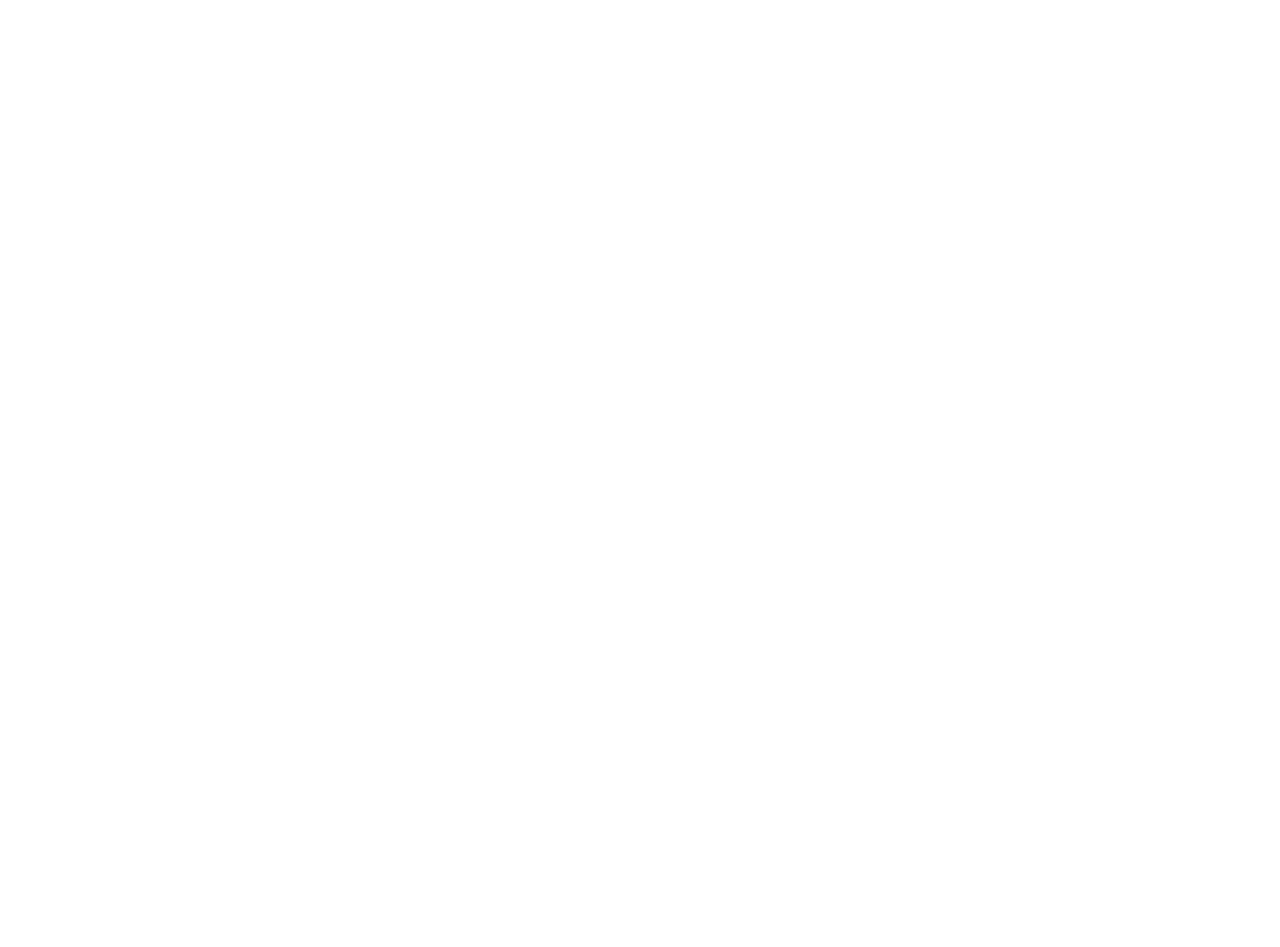
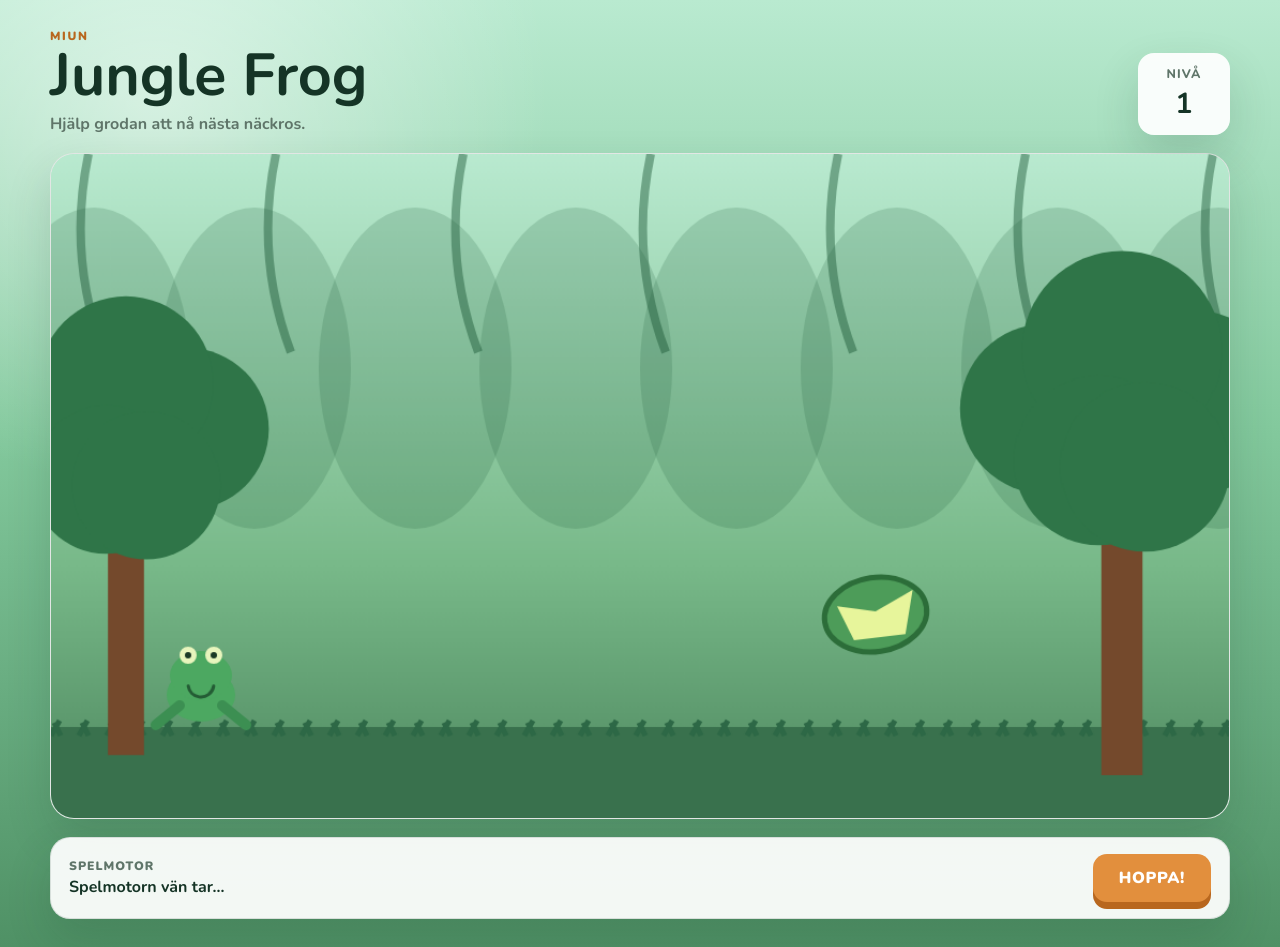
Before and after one commit to eriobe/FrogJump, a plain HTML site: page index.html in a window 1280 px wide. Before the commit the page ends 800 px from the top, so only its background shows below. Drawn offline with nearby package versions, Linux system fonts and the light colour scheme.

Commit message:
Startläge. Grodan kan hoppa

```diff
--- /dev/null
+++ b/css/style.css
@@ -0,0 +1,163 @@
+@import url("https://fonts.googleapis.com/css2?family=Nunito:wght@400;600;700;800;900&display=swap");
+:root {
+  --ink: #153426;
+  --muted: #5f7569;
+  --panel: rgba(255, 255, 255, 0.93);
+  --accent: #e28f3d;
+  --accent-dark: #b8671e;
+  --border: rgba(21, 52, 38, 0.12);
+  --shadow: 0 20px 45px rgba(20, 55, 35, 0.16);
+}
+* {
+  box-sizing: border-box;
+}
+html,
+body {
+  min-height: 100%;
+  margin: 0;
+}
+body {
+  font-family: "Nunito", system-ui, sans-serif;
+  color: var(--ink);
+  background:
+    radial-gradient(
+      circle at 12% 10%,
+      rgba(255, 255, 255, 0.5),
+      transparent 28%
+    ),
+    linear-gradient(180deg, #b9ead0 0%, #83c99d 45%, #4f9165 100%);
+  padding: 28px;
+}
+button {
+  font: inherit;
+}
+.game-shell {
+  width: min(1180px, 100%);
+  margin: 0 auto;
+}
+.topbar {
+  display: flex;
+  align-items: flex-end;
+  justify-content: space-between;
+  gap: 20px;
+  margin-bottom: 18px;
+}
+.eyebrow {
+  margin: 0 0 4px;
+  text-transform: uppercase;
+  letter-spacing: 0.14em;
+  font-size: 0.74rem;
+  font-weight: 900;
+  color: var(--accent-dark);
+}
+h1 {
+  margin: 0;
+  font-size: clamp(2rem, 5vw, 3.7rem);
+  line-height: 0.95;
+}
+.subtitle {
+  margin: 9px 0 0;
+  color: var(--muted);
+  font-size: 1rem;
+  font-weight: 700;
+}
+.level-card {
+  min-width: 92px;
+  padding: 12px 15px;
+  border-radius: 16px;
+  background: var(--panel);
+  box-shadow: var(--shadow);
+  text-align: center;
+}
+.level-card span {
+  display: block;
+  color: var(--muted);
+  font-size: 0.78rem;
+  font-weight: 800;
+  text-transform: uppercase;
+  letter-spacing: 0.08em;
+}
+.level-card strong {
+  display: block;
+  margin-top: 2px;
+  font-size: 1.8rem;
+}
+.game-panel {
+  overflow: hidden;
+  border-radius: 24px;
+  background: #fff;
+  box-shadow: var(--shadow);
+  border: 1px solid var(--border);
+}
+#gameCanvas {
+  display: block;
+  width: 100%;
+  height: auto;
+  aspect-ratio: 1100/620;
+  background: #bfe8cf;
+}
+.controls {
+  display: flex;
+  align-items: center;
+  justify-content: space-between;
+  gap: 20px;
+  margin-top: 18px;
+  padding: 16px 18px;
+  border-radius: 20px;
+  background: var(--panel);
+  box-shadow: var(--shadow);
+  border: 1px solid var(--border);
+}
+.prediction {
+  display: flex;
+  flex-direction: column;
+  gap: 2px;
+  min-width: 0;
+}
+.prediction span {
+  color: var(--muted);
+  font-size: 0.76rem;
+  font-weight: 900;
+  text-transform: uppercase;
+  letter-spacing: 0.08em;
+}
+.prediction strong {
+  font-size: 1rem;
+}
+#jumpButton {
+  border: 0;
+  border-radius: 14px;
+  padding: 13px 26px;
+  background: var(--accent);
+  color: #fff;
+  font-weight: 900;
+  letter-spacing: 0.04em;
+  cursor: pointer;
+  box-shadow: 0 7px 0 var(--accent-dark);
+  transition:
+    transform 0.08s ease,
+    box-shadow 0.08s ease;
+}
+#jumpButton:hover {
+  filter: brightness(1.03);
+}
+#jumpButton:active {
+  transform: translateY(5px);
+  box-shadow: 0 2px 0 var(--accent-dark);
+}
+@media (max-width: 760px) {
+  body {
+    padding: 14px;
+  }
+  .topbar,
+  .controls {
+    align-items: stretch;
+    flex-direction: column;
+  }
+  .level-card {
+    align-self: flex-start;
+  }
+  #jumpButton {
+    width: 100%;
+  }
+}
--- a/index.html
+++ b/index.html
@@ -1,9 +1,40 @@
 <!doctype html>
-<html lang="en">
+<html lang="sv">
   <head>
     <meta charset="UTF-8" />
     <meta name="viewport" content="width=device-width, initial-scale=1.0" />
-    <title>Document</title>
+    <title>Jungle Frog</title>
+    <link rel="stylesheet" href="css/style.css" />
   </head>
-  <body></body>
+  <body>
+    <main class="game-shell">
+      <header class="topbar">
+        <div>
+          <p class="eyebrow">Miun</p>
+          <h1>Jungle Frog</h1>
+          <p class="subtitle">Hjälp grodan att nå nästa näckros.</p>
+        </div>
+        <div class="level-card">
+          <span>Nivå</span><strong id="levelNumber">1</strong>
+        </div>
+      </header>
+      <section class="game-panel" aria-label="Spelområde">
+        <canvas id="gameCanvas" width="1100" height="620"
+          >Din webbläsare stöder inte canvas.</canvas
+        >
+      </section>
+      <section class="controls" aria-label="Spelkontroller">
+        <div class="prediction" aria-live="polite">
+          <span>Spelmotor</span>
+          <strong id="statusText">Spelmotorn vän tar...</strong>
+        </div>
+        <button id="jumpButton" type="button">HOPPA!</button>
+      </section>
+    </main>
+    <script src="js/physics.js"></script>
+    <script src="js/ui.js"></script>
+    <script src="js/gameMap.js"></script>
+    <script src="js/game.js"></script>
+    <script src="js/input.js"></script>
+  </body>
 </html>
--- /dev/null
+++ b/js/game.js
@@ -0,0 +1,53 @@
+const Game = {
+  frog: { x: GameMap.frogStart.x, y: GameMap.frogStart.y },
+  velocity: { x: 0, y: 0 },
+  isJumping: false,
+  jumpTime: 0,
+  lastTimestamp: 0,
+
+  start() {
+    this.render();
+    requestAnimationFrame(this.loop.bind(this));
+  },
+
+  jump() {
+    if (this.isJumping) return;
+    this.frog = { ...GameMap.frogStart };
+    this.velocity = Physics.getInitialVelocity();
+    this.jumpTime = 0;
+    this.isJumping = true;
+    UI.setStatus("Grodan hoppar...");
+  },
+
+  update(deltaTime) {
+    if (!this.isJumping) return;
+    this.jumpTime += deltaTime;
+    this.frog = Physics.getPosition(
+      GameMap.frogStart,
+      this.velocity,
+      this.jumpTime,
+    );
+    if (this.frog.y >= GameMap.frogStart.y) {
+      this.frog.y = GameMap.frogStart.y;
+      this.frog.x = Math.min(this.frog.x, GameMap.width - 40);
+      this.isJumping = false;
+      UI.setStatus("Hoppet klart. Vad behöver vi ändra?");
+    }
+  },
+
+  render() {
+    GameMap.draw();
+    GameMap.drawFrog(this.frog);
+  },
+
+  loop(timestamp) {
+    if (!this.lastTimestamp) this.lastTimestamp = timestamp;
+    const deltaTime = Math.min((timestamp - this.lastTimestamp) / 1000, 0.033);
+    this.lastTimestamp = timestamp;
+    this.update(deltaTime);
+    this.render();
+    requestAnimationFrame(this.loop.bind(this));
+  },
+};
+
+Game.start();
--- /dev/null
+++ b/js/gameMap.js
@@ -0,0 +1,134 @@
+const GameMap = {
+  canvas: document.getElementById("gameCanvas"),
+  ctx: document.getElementById("gameCanvas").getContext("2d"),
+  width: 1100,
+  height: 620,
+  groundY: 535,
+  frogStart: { x: 140, y: 505 },
+  target: { x: 770, y: 430, radius: 48 },
+
+  draw() {
+    const ctx = this.ctx;
+    ctx.clearRect(0, 0, this.width, this.height);
+    const sky = ctx.createLinearGradient(0, 0, 0, this.height);
+    sky.addColorStop(0, "#b9ead0");
+    sky.addColorStop(0.62, "#78b989");
+    sky.addColorStop(1, "#4d875e");
+    ctx.fillStyle = sky;
+    ctx.fillRect(0, 0, this.width, this.height);
+    ctx.fillStyle = "rgba(28,91,57,.18)";
+    for (let x = 40; x < this.width; x += 150) {
+      ctx.beginPath();
+      ctx.ellipse(x, 200, 90, 150, 0, 0, Math.PI * 2);
+      ctx.fill();
+    }
+    ctx.strokeStyle = "rgba(25,86,52,.45)";
+    ctx.lineWidth = 8;
+    for (let x = 35; x < this.width; x += 175) {
+      ctx.beginPath();
+      ctx.moveTo(x, 0);
+      ctx.quadraticCurveTo(x - 20, 95, x + 14, 185);
+      ctx.stroke();
+    }
+    ctx.fillStyle = "#39714d";
+    ctx.fillRect(0, this.groundY, this.width, this.height - this.groundY);
+    ctx.strokeStyle = "#2d6846";
+    ctx.lineWidth = 5;
+    for (let x = 0; x < this.width; x += 26) {
+      ctx.beginPath();
+      ctx.moveTo(x, this.groundY + 8);
+      ctx.lineTo(x + 8, this.groundY - 6);
+      ctx.moveTo(x + 9, this.groundY + 8);
+      ctx.lineTo(x + 3, this.groundY - 4);
+      ctx.stroke();
+    }
+    this.drawTree(70, 220, 1.05);
+    this.drawTree(1000, 190, 1.2);
+    this.drawTarget();
+  },
+
+  drawTree(x, y, scale) {
+    const ctx = this.ctx;
+    ctx.save();
+    ctx.translate(x, y);
+    ctx.scale(scale, scale);
+    ctx.fillStyle = "#74492c";
+    ctx.fillRect(-16, 45, 32, 280);
+    ctx.fillStyle = "#2f7548";
+    const leaves = [
+      [-60, 40, 66],
+      [55, 35, 72],
+      [0, -5, 78],
+      [-18, 80, 66],
+      [18, 85, 66],
+    ];
+    for (const [lx, ly, r] of leaves) {
+      ctx.beginPath();
+      ctx.arc(lx, ly, r, 0, Math.PI * 2);
+      ctx.fill();
+    }
+    ctx.restore();
+  },
+
+  drawTarget() {
+    const ctx = this.ctx,
+      { x, y, radius } = this.target;
+    ctx.save();
+    ctx.translate(x, y);
+    ctx.fillStyle = "#4d9c59";
+    ctx.beginPath();
+    ctx.ellipse(0, 0, radius, radius * 0.72, -0.15, 0, Math.PI * 2);
+    ctx.fill();
+    ctx.strokeStyle = "#2c6d39";
+    ctx.lineWidth = 5;
+    ctx.stroke();
+    ctx.fillStyle = "#e7f59b";
+    ctx.beginPath();
+    ctx.moveTo(0, -3);
+    ctx.lineTo(radius * 0.72, -radius * 0.48);
+    ctx.lineTo(radius * 0.58, radius * 0.38);
+    ctx.lineTo(-radius * 0.42, radius * 0.5);
+    ctx.lineTo(-radius * 0.75, -radius * 0.16);
+    ctx.closePath();
+    ctx.fill();
+    ctx.restore();
+  },
+
+  drawFrog(position) {
+    const ctx = this.ctx;
+    ctx.save();
+    ctx.translate(position.x, position.y);
+    ctx.fillStyle = "#4ca861";
+    ctx.beginPath();
+    ctx.ellipse(0, 0, 32, 25, 0, 0, Math.PI * 2);
+    ctx.fill();
+    ctx.beginPath();
+    ctx.ellipse(0, -18, 29, 23, 0, 0, Math.PI * 2);
+    ctx.fill();
+    ctx.fillStyle = "#e8f5bd";
+    ctx.beginPath();
+    ctx.arc(-12, -37, 8, 0, Math.PI * 2);
+    ctx.arc(12, -37, 8, 0, Math.PI * 2);
+    ctx.fill();
+    ctx.fillStyle = "#1b3a26";
+    ctx.beginPath();
+    ctx.arc(-12, -37, 3, 0, Math.PI * 2);
+    ctx.arc(12, -37, 3, 0, Math.PI * 2);
+    ctx.fill();
+    ctx.strokeStyle = "#3c8f52";
+    ctx.lineWidth = 10;
+    ctx.lineCap = "round";
+    ctx.beginPath();
+    ctx.moveTo(-20, 10);
+    ctx.lineTo(-42, 28);
+    ctx.moveTo(20, 10);
+    ctx.lineTo(42, 28);
+    ctx.stroke();
+    ctx.strokeStyle = "#245c35";
+    ctx.lineWidth = 3;
+    ctx.beginPath();
+    ctx.arc(0, -10, 12, 0.15, Math.PI - 0.15);
+    ctx.stroke();
+    ctx.restore();
+  },
+};
--- /dev/null
+++ b/js/input.js
@@ -0,0 +1,14 @@
+const Input = {
+  init() {
+    const jumpButton = document.getElementById("jumpButton");
+    jumpButton.addEventListener("click", () => Game.jump());
+    document.addEventListener("keydown", (event) => {
+      if (event.code === "Space") {
+        event.preventDefault();
+        Game.jump();
+      }
+    });
+  },
+};
+
+Input.init();
--- /dev/null
+++ b/js/physics.js
@@ -0,0 +1,21 @@
+// Startvärdena är avsiktligt dolda från gränssnittet.
+// Vi börjar med en enkel hoppmodell.
+// Senare bygger vi matematikmodellen här: vinkel, hastighet,
+// gravitation, vind och beräkning av bana.
+
+const Physics = {
+  initialVerticalSpeed: 360,
+  gravity: 900,
+  velocityX: 120,
+
+  getInitialVelocity() {
+    return { x: this.velocityX, y: -this.initialVerticalSpeed };
+  },
+
+  getPosition(start, velocity, time) {
+    return {
+      x: start.x + velocity.x * time,
+      y: start.y + velocity.y * time + 0.5 * this.gravity * time * time,
+    };
+  },
+};
--- /dev/null
+++ b/js/ui.js
@@ -0,0 +1,6 @@
+const UI = {
+  statusElement: document.getElementById("statusText"),
+  setStatus(message) {
+    this.statusElement.textContent = message;
+  },
+};
```
